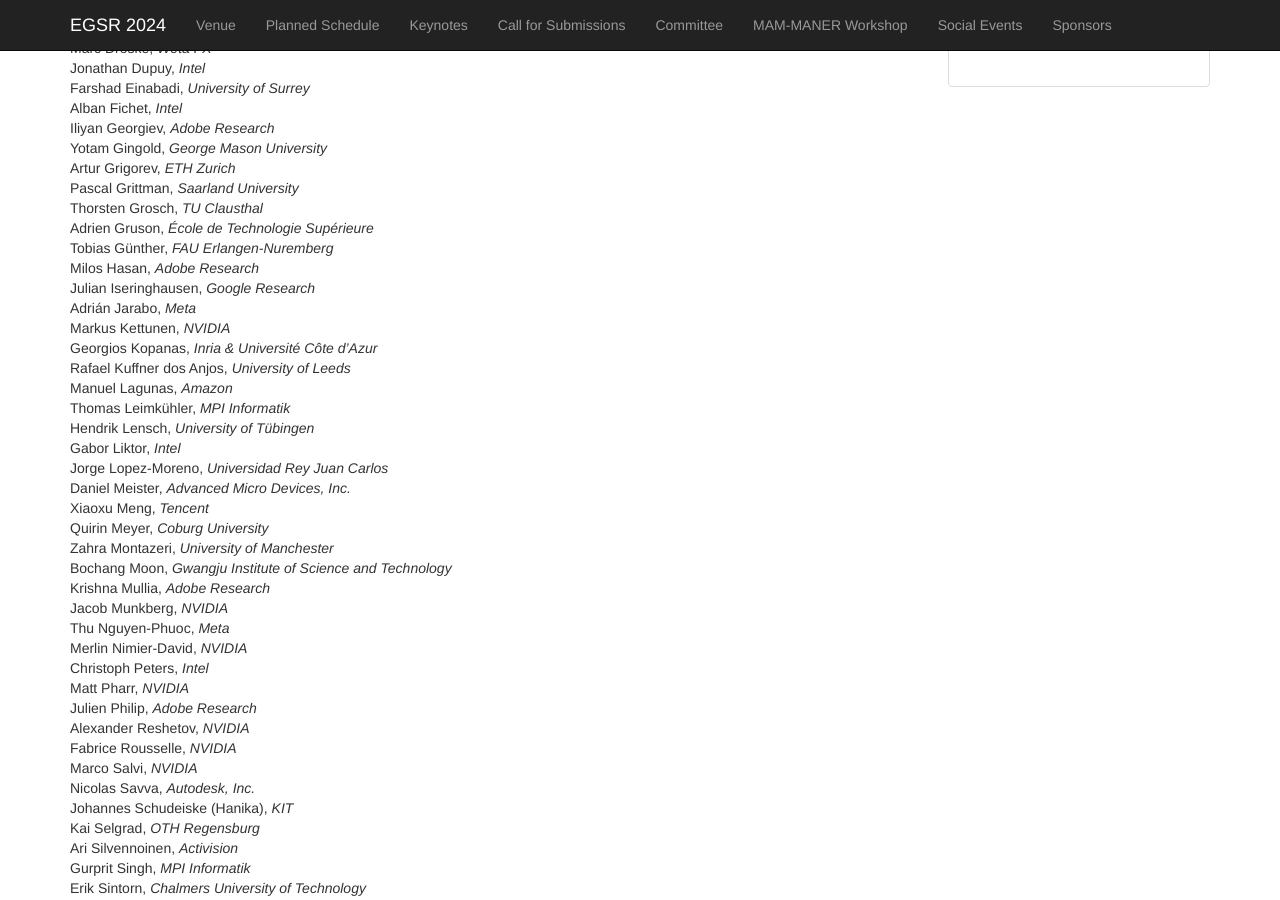
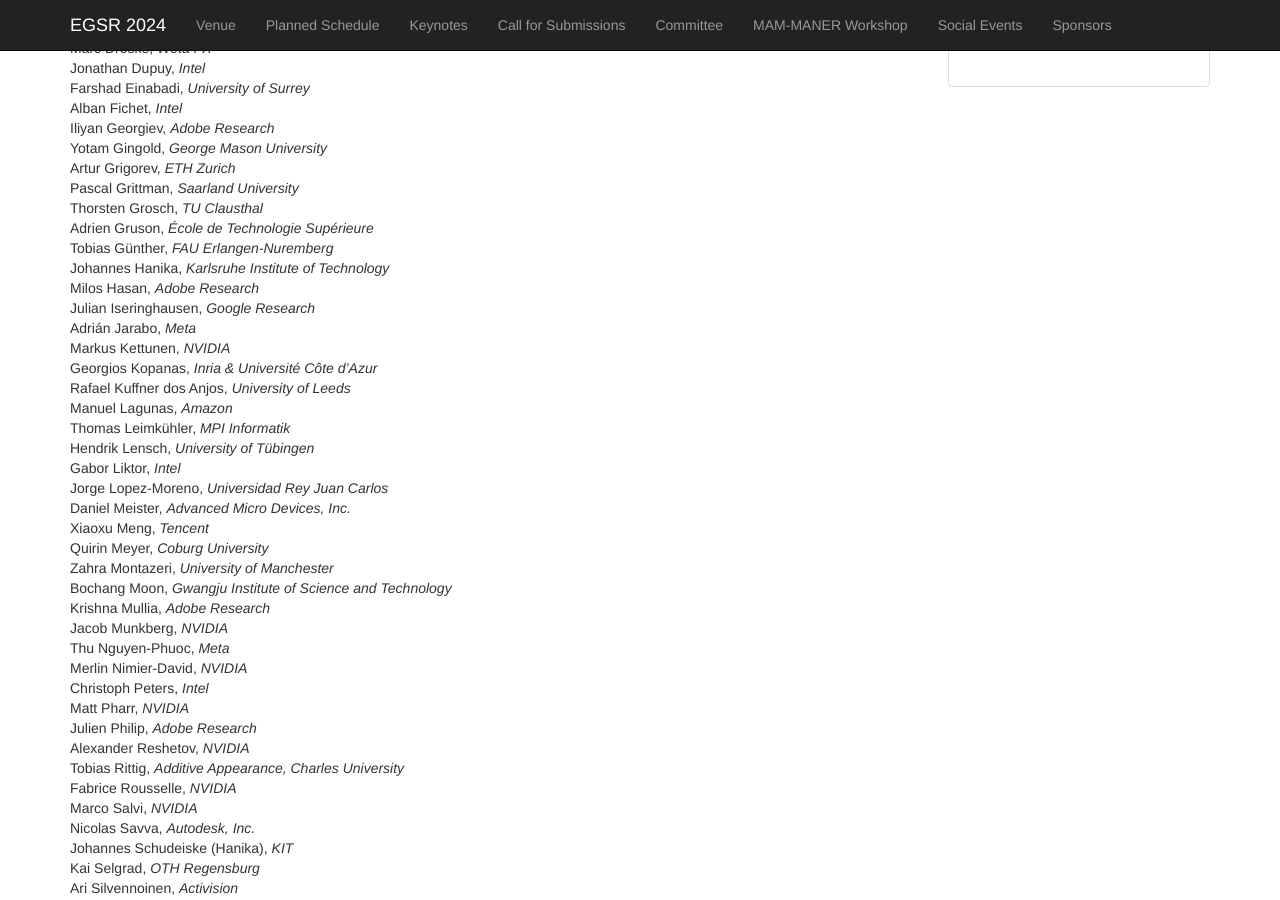
Before and after one commit to emilienogue/egsr2024.github.io, a Jekyll site: the page built from committee.md, in a window 1280 px wide and 900 px high, scrolled down 709 px. Built offline with Jekyll 4.4.1, drawn with Linux system fonts in a browser that asks for light colours; comment, search, counter and statistics services are not loaded.

Commit message:
Added IPC members

```diff
--- a/committee.md
+++ b/committee.md
@@ -95,6 +95,7 @@
 Thorsten Grosch, <i>TU Clausthal</i><br>
 Adrien Gruson, <i>École de Technologie Supérieure</i><br>
 Tobias Günther, <i>FAU Erlangen-Nuremberg</i><br>
+Johannes Hanika, <i>Karlsruhe Institute of Technology</i><br>
 Milos Hasan, <i>Adobe Research</i><br>
 Julian Iseringhausen, <i>Google Research</i><br>
 Adrián Jarabo, <i>Meta</i><br>
@@ -119,6 +120,7 @@
 Matt Pharr, <i>NVIDIA</i><br>
 Julien Philip, <i>Adobe Research</i><br>
 Alexander Reshetov, <i>NVIDIA</i><br>
+Tobias Rittig, <i>Additive Appearance, Charles University</i><br>
 Fabrice Rousselle, <i>NVIDIA</i><br>
 Marco Salvi, <i>NVIDIA</i><br>
 Nicolas Savva, <i>Autodesk, Inc.</i><br>
```
Also changed, not shown: 1 other file.
